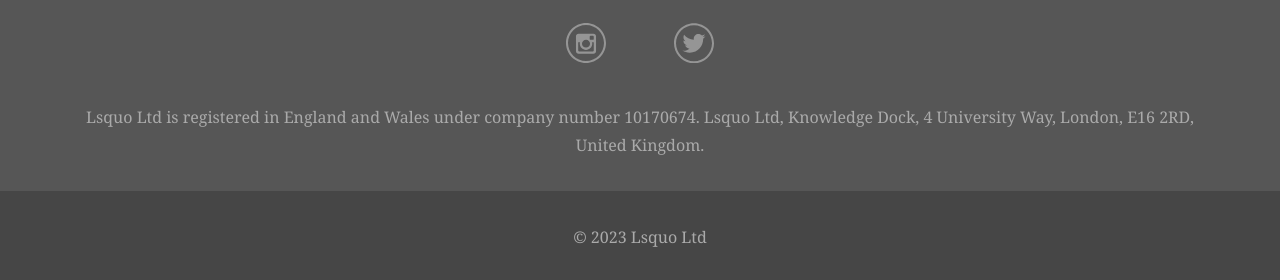
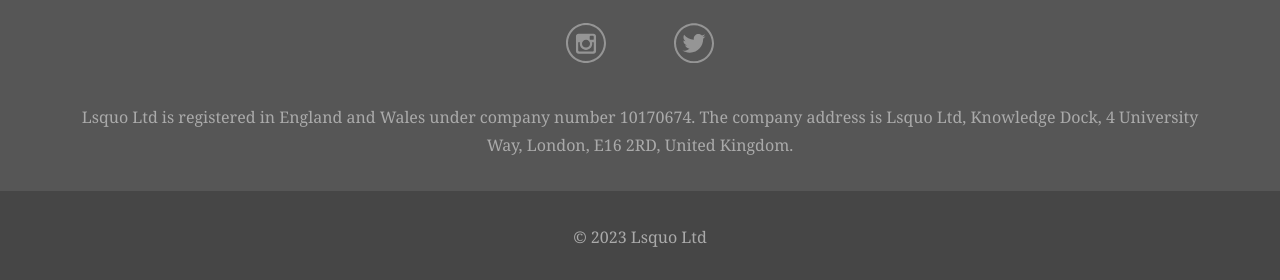
Before and after one commit to lsquo/lsquo.github.io, a Jekyll site: the page built from index.html, in a window 1280 px wide. Shown: the part 1608-1888 px from the top of the page. Built offline with Jekyll 4.4.1, drawn with Linux system fonts in a browser that asks for light colours.

Commit message:
Fix text

```diff
--- a/index.html
+++ b/index.html
@@ -27,5 +27,5 @@ description: Lsquo is a digital agency focused on custom theme design and plugin
 <section id="d">
 	<a href="//instagram.com/lsquo" target="_blank"><img src="/images/instagram.svg" alt="Instagram"></a>
 	<a href="//twitter.com/lsquo" target="_blank"><img src="/images/twitter.svg" alt="Twitter"></a>
-	<p>Lsquo Ltd is registered in England and Wales under company number 10170674. Lsquo Ltd, Knowledge Dock, 4 University Way, London, E16 2RD, United Kingdom.</p>
+	<p>Lsquo Ltd is registered in England and Wales under company number 10170674. The company address is Lsquo Ltd, Knowledge Dock, 4 University Way, London, E16 2RD, United Kingdom.</p>
 </section>
```
